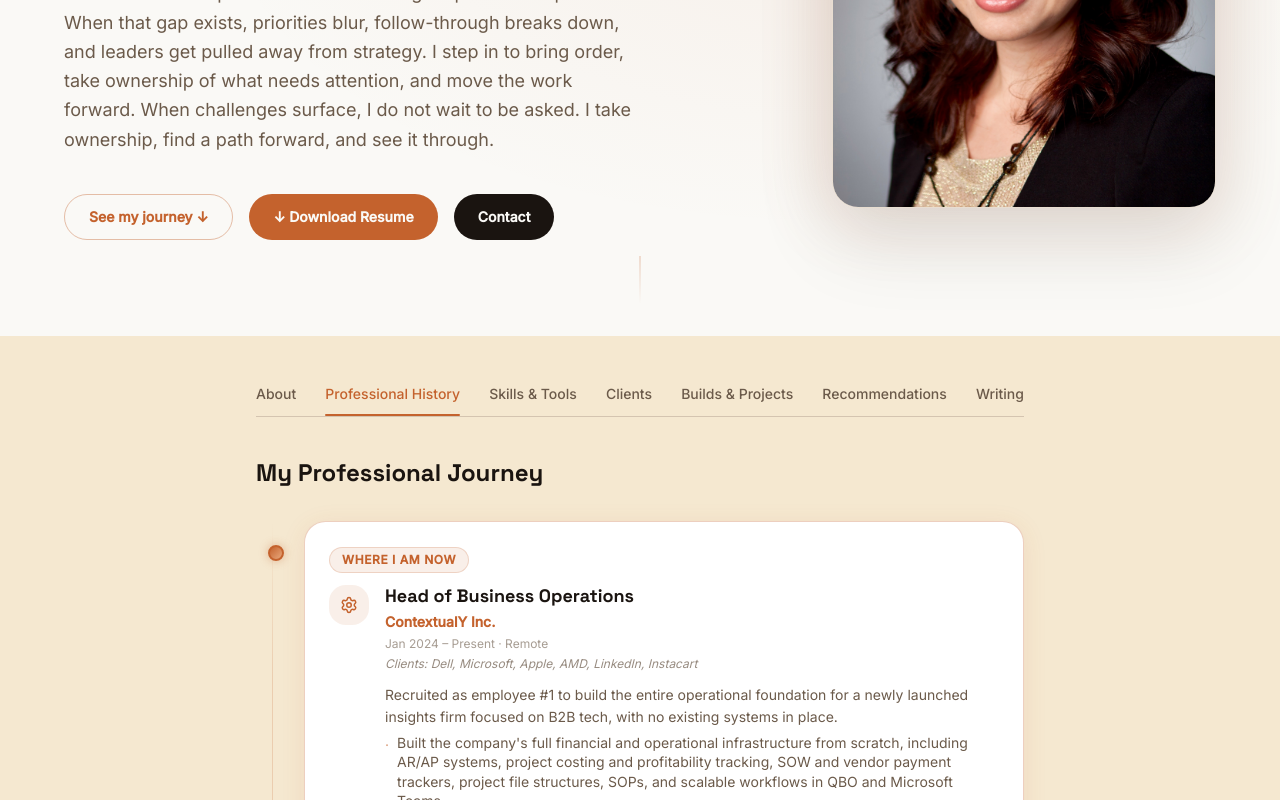
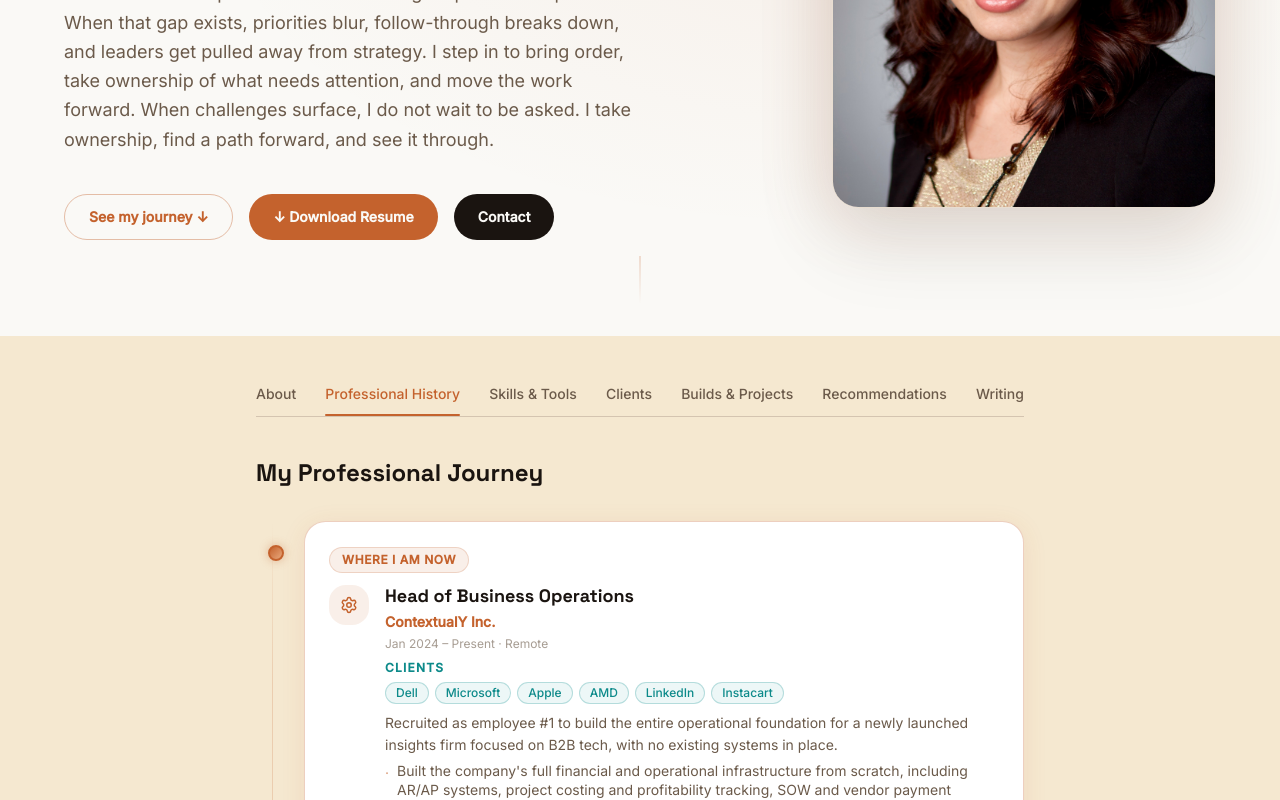
Before and after one commit to ClaudiaN-Code/claudia-career-journey, a Next.js app: page / in a window 1280 px wide. Both pictures are taken after a click on the button "Professional History". Shown: the part 464-1264 px from the top of the page. Built offline with nearby package versions, Linux system fonts and the light colour scheme.

Commit message:
Show client names as pill badges in Professional History

```diff
--- a/components/Milestone.tsx
+++ b/components/Milestone.tsx
@@ -80,6 +80,26 @@ export function Milestone({
   const isEarly = emphasis === "early";
   const isFamily = company.toLowerCase().includes("family") || company.toLowerCase().includes("pause");
 
+  function renderClients(clientStr: string) {
+    const names = clientStr.replace(/^Clients:\s*/i, "").split(",").map(s => s.trim()).filter(Boolean);
+    return (
+      <div className="mt-2 mb-2">
+        <p className="text-[#0d8a8a] font-bold text-xs tracking-widest uppercase mb-1.5">Clients</p>
+        <div className="flex flex-wrap gap-1.5">
+          {names.map((name, i) => (
+            <span
+              key={i}
+              className="px-2.5 py-0.5 rounded-full text-xs font-medium border border-[#0d8a8a]/25 text-[#0d8a8a]"
+              style={{ background: "rgba(13,138,138,0.07)" }}
+            >
+              {name}
+            </span>
+          ))}
+        </div>
+      </div>
+    );
+  }
+
   if (isFamily) {
     return (
       <div className="flex items-center gap-3 py-4 px-6 rounded-full border border-[#e8ddd0] bg-white/60 text-[#6b5a4a] text-sm italic w-fit mx-auto transition-all duration-200 hover:scale-105 hover:-translate-y-0.5 hover:shadow-md hover:border-[#e8ddd0]/80">
@@ -157,9 +177,7 @@ export function Milestone({
                       <p className="text-[#6b5a4a]/60 text-xs mt-0.5">
                         {formatDate(startDate)} – {formatDate(endDate)}
                       </p>
-                      {clients && (
-                        <p className="text-[#6b5a4a]/70 text-xs mt-1 italic">{clients}</p>
-                      )}
+                      {clients && renderClients(clients)}
                     </div>
                     {additionalRoles.map((role, i) => (
                       <div key={i}>
@@ -169,9 +187,7 @@ export function Milestone({
                         <p className="text-[#6b5a4a]/60 text-xs mt-0.5">
                           {formatDate(role.startDate)} – {formatDate(role.endDate)}
                         </p>
-                        {role.clients && (
-                          <p className="text-[#6b5a4a]/70 text-xs mt-1 italic">{role.clients}</p>
-                        )}
+                        {role.clients && renderClients(role.clients)}
                       </div>
                     ))}
                   </div>
@@ -213,9 +229,7 @@ export function Milestone({
                 {formatDate(startDate)} – {formatDate(endDate)}
                 {location && ` · ${location}`}
               </p>
-              {clients && (
-                <p className="text-[#6b5a4a]/70 text-xs italic mb-3">{clients}</p>
-              )}
+              {clients && renderClients(clients)}
               {description && (
                 <p className="text-[#6b5a4a] text-sm leading-relaxed mb-1">{description}</p>
               )}
```
